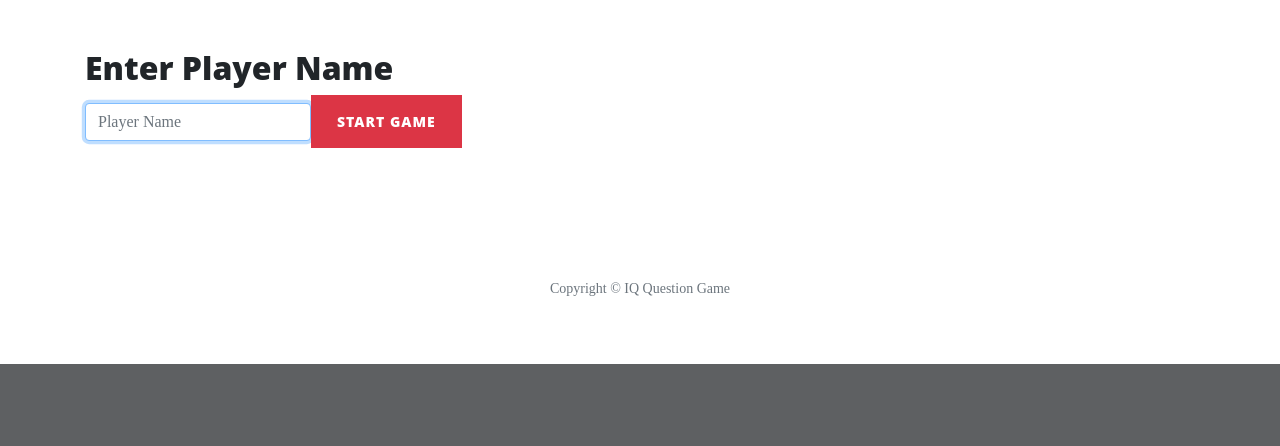
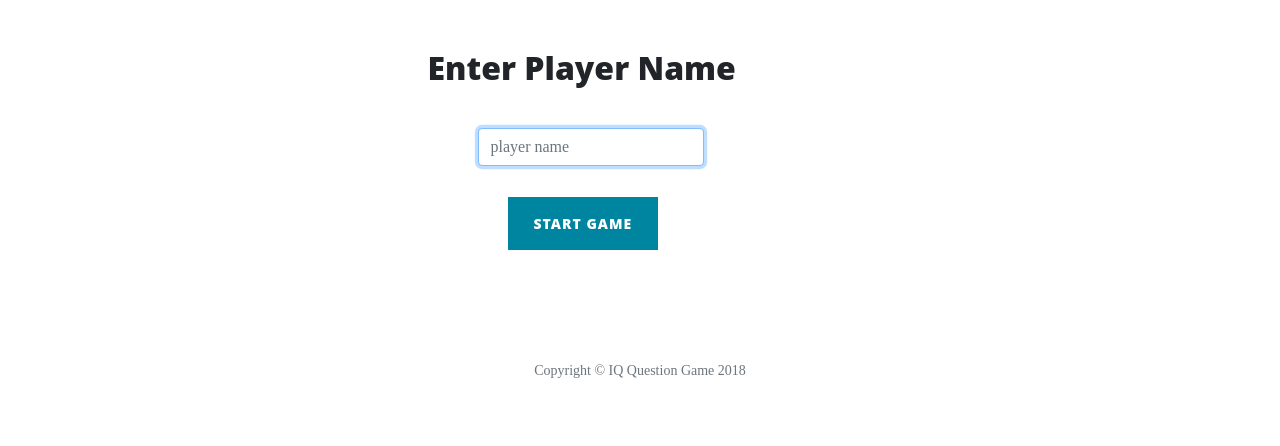
Before and after one commit to GithHayden/IQ-Riddle-Game, a Flask app: page / in a window 1280 px wide. Shown: the part 476-922 px from the top of the page. Before the commit the page ends 840 px from the top, so only its background shows below. Run offline with Flask 2, Linux system fonts and the light colour scheme; some libraries are stand-ins or nearby versions.

Commit message:
Game, Enter Player Name. Updating Styling.

```diff
--- a/run.py
+++ b/run.py
@@ -1,15 +1,17 @@
 import os
 import json
 
-from flask import Flask, render_template, request, flash
+from flask import Flask, render_template, request, flash, redirect, jsonify
 
 app = Flask(__name__)
 app.secret_key = 'a_secret'
 
+data = []
+
 @app.route('/')
 def index():
     '''Routing view to render/call index.html in browser'''
-    return render_template("index.html", page_heading="Enter Player Name")
+    return render_template("index.html", page_heading="Play Game")
 
 @app.route('/contact', methods=["GET", "POST"])
 def contact():
@@ -18,10 +20,10 @@ def contact():
         flash("Thank you {} for your message, we will respond soon.".format(
             request.form["name"]
         ))
-    return render_template("contact.html", page_heading="Contact Developer")
+    return render_template("contact.html")
 
 if __name__== '__main__':
     app.run(host=os.environ.get('IP'),
             port=int(os.environ.get('PORT')),
-            #If 'debug=True' not included, changes will not render in the browser.
+            #If debug=True not included, changes will not render in the browser.
             debug=True)
--- a/templates/base.html
+++ b/templates/base.html
@@ -6,12 +6,11 @@
 
     <link href="{{ url_for('static', filename='vendor/bootstrap/css/bootstrap.min.css') }}" rel="stylesheet">
     <link rel="stylesheet" href="{{ url_for('static', filename='css/clean-blog.min.css') }}" type="text/css" />
-    <link rel="stylesheet" href="{{ url_for('static', filename='css/styles.css') }}" type="text/css" />
+    <link rel="stylesheet" href="{{ url_for('static', filename='css/style.css') }}" type="text/css" />
 
 </head>
 
 <!-- Main Body -->
-
 <body>
     <!-- Navigation including template logic code within curley brackets -->
     <nav class="navbar navbar-expand-lg navbar-light fixed-top" id="mainNav">
@@ -85,7 +84,7 @@
                             </a>
                         </li>
                     </ul>
-                    <p class="copyright text-muted">Copyright &copy; IQ Question Game</p>
+                    <p class="copyright text-muted">Copyright &copy; IQ Question Game 2018</p>
                 </div>
             </div>
         </div>
--- a/templates/contact.html
+++ b/templates/contact.html
@@ -1,6 +1,9 @@
 <!-- Template logic inheriting from base.html  -->
 {% extends 'base.html' %} {% block content %}
-<h2>{{ page_heading }}</h2>
+
+<div class="mx-auto" style="width: 425px;">
+    <h2>Contact Developer</h2>
+</div>
 
 <div class="row">
     <div class="col-lg-8 col-md-10 mx-auto">
--- a/templates/index.html
+++ b/templates/index.html
@@ -1,13 +1,22 @@
 <!-- Template logic inheriting from base.html  -->
 {% extends 'base.html' %} {% block content %}
-<h2>{{ page_heading }}</h2>
 
-    <div>
-        <!-- Form -->
-        <form method="POST" class="form-inline">
-            <input type="text" class="form-control" placeholder="Player Name" name="player_name" id="player_name" autofocus>
-            <button class="btn btn-danger">Start Game</button>
-        </form>
-    </div>
+
+<div class="mx-auto" style="width: 425px;">
+    <h2>Enter Player Name</h2>
+    <p></p>
+</div>
+
+<div class="mx-auto" style="width: 325px;">
+    <!-- FORM -->
+    <form method="POST" class="form-inline">
+        <input type="text" class="form-control" placeholder="player name" name="username" id="username" autofocus>
+        <p></p>
+</div>
+
+<div class="mx-auto" style="width: 265px;">
+    <button class="btn btn-primary">Start Game</button>
+    </form>
+</div>
 
 {% endblock %}
```
Also changed, not shown: data/company.json (renamed from data/questions.json, +10 -10 lines), README.md, data/messages.txt (added), data/online_users.txt (added), data/player.txt (deleted), data/player_answer.txt (deleted), data/player_name.txt (deleted), data/users.txt (added), static/css/style.css (added), test_run.py (deleted).
